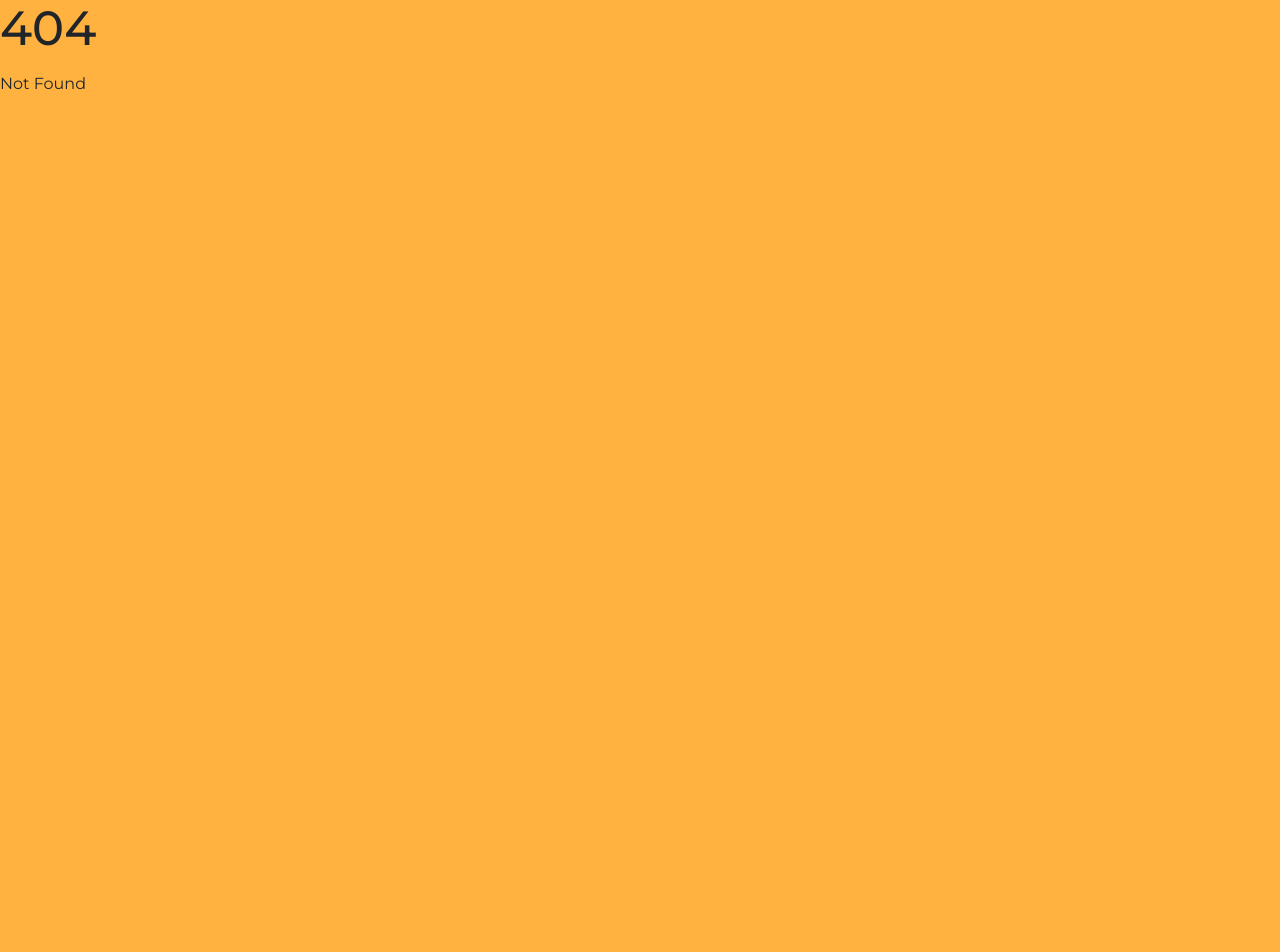
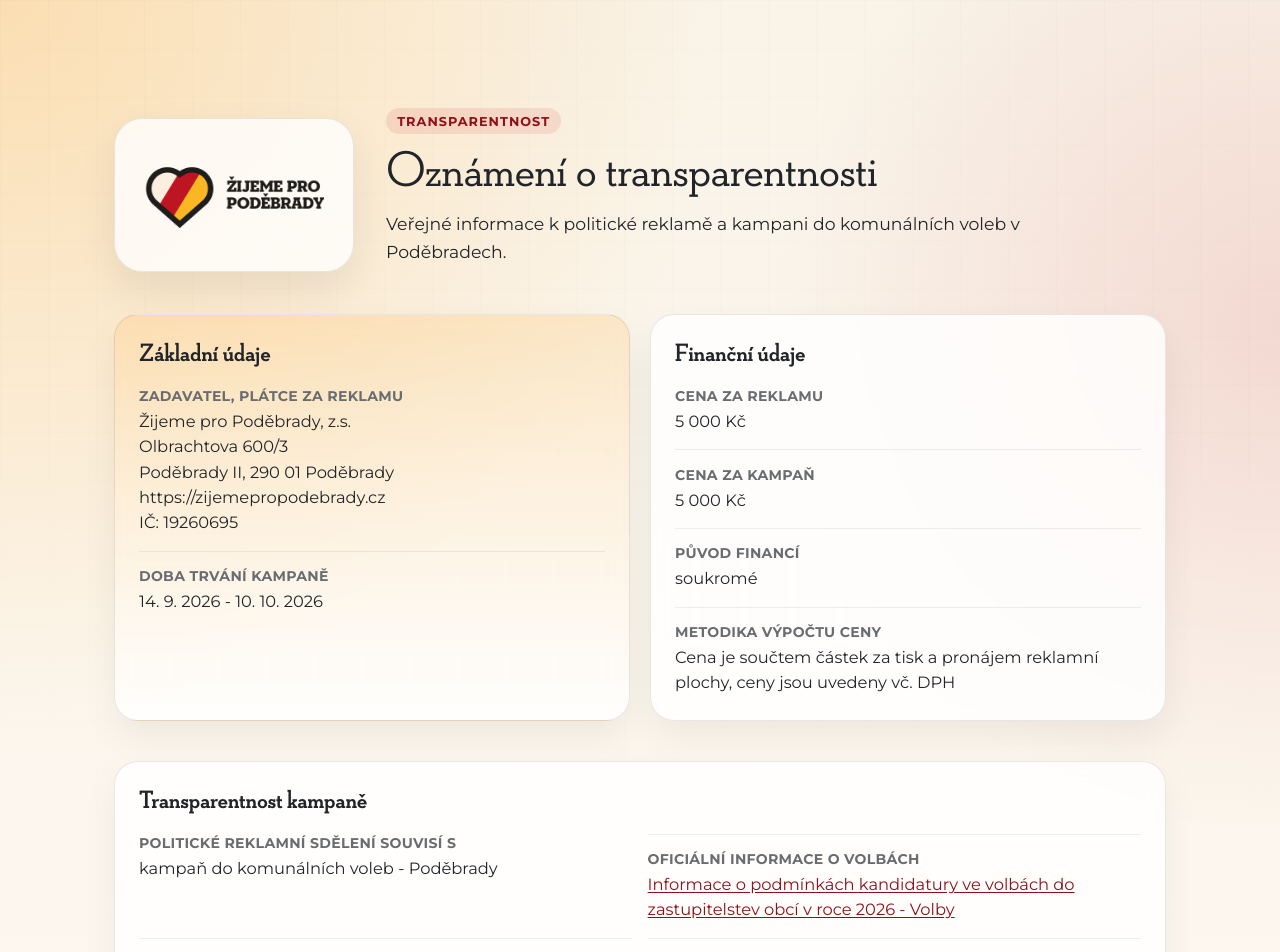
Before and after one commit to muzikp/www.zijemepropodebrady.cz, a SvelteKit app: page /transparentnost/k10 in a window 1280 px wide. Before the commit this address had no page. Shown: the top 952 px of the page. Before the commit the page ends 800 px from the top, so only its background shows below. Built offline with nearby package versions, Linux system fonts and the light colour scheme.

Commit message:
Add campaign transparency page k10

```diff
--- /dev/null
+++ b/src/routes/transparentnost/k10/+page.js
@@ -0,0 +1 @@
+export const prerender = true;
--- /dev/null
+++ b/src/routes/transparentnost/k10/+page.svelte
@@ -0,0 +1,120 @@
+<script>
+	import { base } from '$app/paths';
+
+	const disclosure = [
+		{
+			label: 'Zadavatel, plátce za reklamu',
+			value: 'Žijeme pro Poděbrady, z.s.\nOlbrachtova 600/3\nPoděbrady II, 290 01 Poděbrady\nhttps://zijemepropodebrady.cz\nIČ: 19260695'
+		},
+		{ label: 'Doba trvání kampaně', value: '14. 9. 2026 - 10. 10. 2026' },
+		{ label: 'Cena za reklamu', value: '5 000 Kč' },
+		{ label: 'Cena za kampaň', value: '5 000 Kč' },
+		{ label: 'Původ financí', value: 'soukromé' },
+		{
+			label: 'Metodika výpočtu ceny',
+			value: 'Cena je součtem částek za tisk a pronájem reklamní plochy, ceny jsou uvedeny vč. DPH'
+		},
+		{ label: 'Politické reklamní sdělení souvisí s', value: 'kampaň do komunálních voleb - Poděbrady' },
+		{
+			label: 'Oficiální informace o volbách',
+			value: 'Informace o podmínkách kandidatury ve volbách do zastupitelstev obcí v roce 2026 - Volby',
+			href: 'https://mv.gov.cz/volby/clanek/informace-o-podminkach-kandidatury-ve-volbach-do-zastupitelstev-obci-v-roce-2026.aspx'
+		},
+		{ label: 'Možnost nahlášení závadné reklamy', value: 'info@zijemepropodebrady.cz' },
+		{
+			label: 'Doplňující pokyny k hlášení',
+			value: 'Uveďte prosím:\nVaše jméno a e-mail\nIdentifikace konkrétní reklamy\nVaše sdělení'
+		},
+		{ label: 'Personalizovaná/cílená reklama', value: 'Ne' },
+		{ label: 'Použité techniky', value: 'Není' }
+	];
+
+	const declarations = [
+		'Potvrzujeme, že jde o politickou reklamu.',
+		'Zadavatel je oprávněn politickou reklamu zadat a poskytnuté údaje jsou pravdivé, úplné a aktuální.',
+		'Obsah plakátu neporušuje právní předpisy ani práva třetích osob.'
+	];
+</script>
+
+<svelte:head>
+	<title>Transparentnost | K10</title>
+	<meta name="description" content="Transparentnost politické reklamy Žijeme pro Poděbrady pro kampaň v září a říjnu 2026." />
+	<link rel="icon" type="image/png" href="{base}/favicon.png" />
+</svelte:head>
+
+<section class="page">
+	<div class="backdrop"></div>
+	<div class="shell">
+		<header class="hero">
+			<a class="brand" href="{base}/" aria-label="Žijeme pro Poděbrady">
+				<img src="{base}/logo.png" alt="Žijeme pro Poděbrady" />
+			</a>
+			<div class="hero-copy">
+				<p class="eyebrow">Transparentnost</p>
+				<h1>Oznámení o transparentnosti</h1>
+				<p class="intro">Veřejné informace k politické reklamě a kampani do komunálních voleb v Poděbradech.</p>
+			</div>
+		</header>
+
+		<div class="grid">
+			<section class="panel panel-highlight">
+				<h2>Základní údaje</h2>
+				<dl class="facts">
+					{#each disclosure.slice(0, 2) as item}
+						<div><dt>{item.label}</dt><dd class:preline={item.value.includes('\n')}>{#if item.href}<a href={item.href} target="_blank" rel="noreferrer">{item.value}</a>{:else}{item.value}{/if}</dd></div>
+					{/each}
+				</dl>
+			</section>
+			<section class="panel">
+				<h2>Finanční údaje</h2>
+				<dl class="facts">
+					{#each disclosure.slice(2, 6) as item}
+						<div><dt>{item.label}</dt><dd class:preline={item.value.includes('\n')}>{#if item.href}<a href={item.href} target="_blank" rel="noreferrer">{item.value}</a>{:else}{item.value}{/if}</dd></div>
+					{/each}
+				</dl>
+			</section>
+		</div>
+
+		<section class="panel">
+			<h2>Transparentnost kampaně</h2>
+			<dl class="facts facts-wide">
+				{#each disclosure.slice(6) as item}
+					<div><dt>{item.label}</dt><dd class:preline={item.value.includes('\n')}>{#if item.href}<a href={item.href} target="_blank" rel="noreferrer">{item.value}</a>{:else}{item.value}{/if}</dd></div>
+				{/each}
+			</dl>
+		</section>
+
+		<section class="panel">
+			<h2>Prohlášení</h2>
+			<ul class="declarations">{#each declarations as declaration}<li>{declaration}</li>{/each}</ul>
+		</section>
+	</div>
+</section>
+
+<style>
+	.page { position: relative; min-height: 100vh; overflow: hidden; background: radial-gradient(circle at top left, rgba(255, 178, 64, 0.32), transparent 35%), radial-gradient(circle at right 20%, rgba(190, 21, 34, 0.12), transparent 28%), linear-gradient(180deg, #f9f3e8 0%, #fffaf3 100%); color: var(--dark-gray-color); }
+	.backdrop { position: absolute; inset: 0; background-image: linear-gradient(rgba(33, 37, 41, 0.03) 1px, transparent 1px), linear-gradient(90deg, rgba(33, 37, 41, 0.03) 1px, transparent 1px); background-size: 48px 48px; mask-image: linear-gradient(180deg, rgba(0, 0, 0, 0.32), transparent 70%); pointer-events: none; }
+	.shell { position: relative; max-width: 1100px; margin: 0 auto; padding: 48px 24px 72px; }
+	.hero { display: grid; grid-template-columns: minmax(180px, 240px) 1fr; gap: 2rem; align-items: center; margin-bottom: 2rem; }
+	.brand { display: inline-flex; justify-content: center; align-items: center; padding: 1.25rem; background: rgba(255, 255, 255, 0.78); border: 1px solid rgba(33, 37, 41, 0.1); border-radius: 28px; box-shadow: 0 18px 40px rgba(0, 0, 0, 0.08); }
+	.brand img { width: 100%; height: auto; max-width: 210px; }
+	.eyebrow { display: inline-block; margin-bottom: 0.75rem; padding: 0.35rem 0.7rem; border-radius: 999px; background: rgba(190, 21, 34, 0.1); color: #8f1019; font-weight: 700; letter-spacing: 0.08em; text-transform: uppercase; font-size: 0.8rem; }
+	h1 { margin: 0 0 0.75rem; font-family: 'Neutraface Slab Display', 'Montserrat', sans-serif; font-size: clamp(2.3rem, 4vw, 4.4rem); line-height: 1.02; }
+	.intro { max-width: 62ch; font-size: 1.08rem; line-height: 1.6; }
+	.grid { display: grid; grid-template-columns: repeat(2, minmax(0, 1fr)); gap: 1.25rem; margin-bottom: 1.25rem; }
+	.panel { padding: 1.5rem; margin-bottom: 1.25rem; background: rgba(255, 255, 255, 0.82); border: 1px solid rgba(33, 37, 41, 0.1); border-radius: 24px; box-shadow: 0 16px 36px rgba(0, 0, 0, 0.06); backdrop-filter: blur(8px); }
+	.panel-highlight { background: linear-gradient(180deg, rgba(255, 178, 64, 0.2), rgba(255, 255, 255, 0.86)); }
+	.panel h2 { margin: 0 0 1.1rem; font-family: 'Neutraface Slab Display', 'Montserrat', sans-serif; font-size: 1.6rem; }
+	.facts { display: grid; gap: 0.95rem; }
+	.facts div { padding-top: 0.95rem; border-top: 1px solid rgba(33, 37, 41, 0.08); }
+	.facts div:first-child { padding-top: 0; border-top: 0; }
+	dt { margin-bottom: 0.25rem; font-size: 0.88rem; font-weight: 700; letter-spacing: 0.02em; text-transform: uppercase; color: #6a6d70; }
+	dd { margin: 0; font-size: 1.02rem; line-height: 1.55; }
+	dd a { color: #8f1019; text-decoration: underline; text-underline-offset: 0.12em; }
+	.preline { white-space: pre-line; }
+	.facts-wide { grid-template-columns: repeat(2, minmax(0, 1fr)); }
+	.facts-wide div:last-child { grid-column: 1 / -1; }
+	.declarations { margin: 0; padding-left: 1.2rem; display: grid; gap: 0.65rem; font-size: 1.02rem; line-height: 1.6; }
+	@media (max-width: 900px) { .hero { grid-template-columns: 1fr; } .grid, .facts-wide { grid-template-columns: 1fr; } }
+	@media (max-width: 640px) { .shell { padding: 24px 16px 56px; } .panel { padding: 1.2rem; border-radius: 18px; } .brand { padding: 1rem; border-radius: 20px; } .hero { gap: 1.25rem; margin-bottom: 1.5rem; } }
+</style>
```
Also changed, not shown: 1 other file (tests, documents, lock files or other folders).
